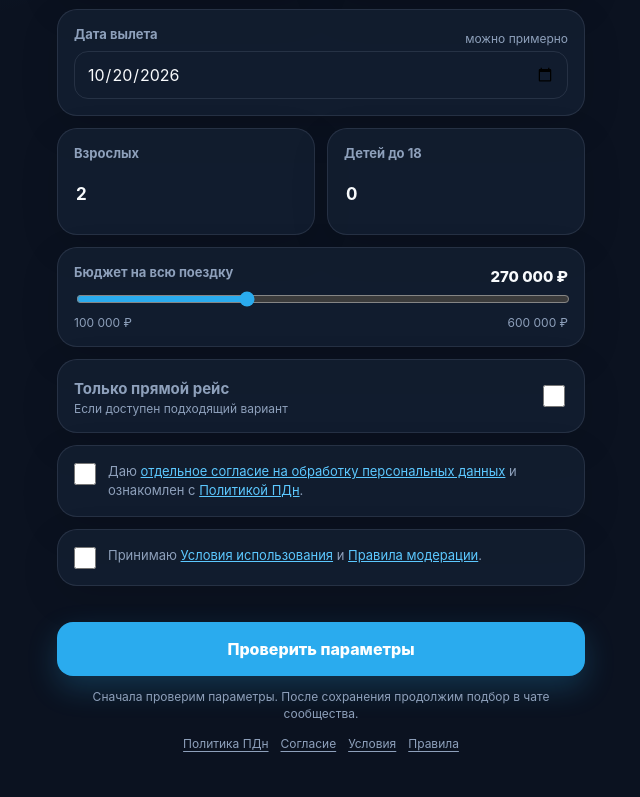
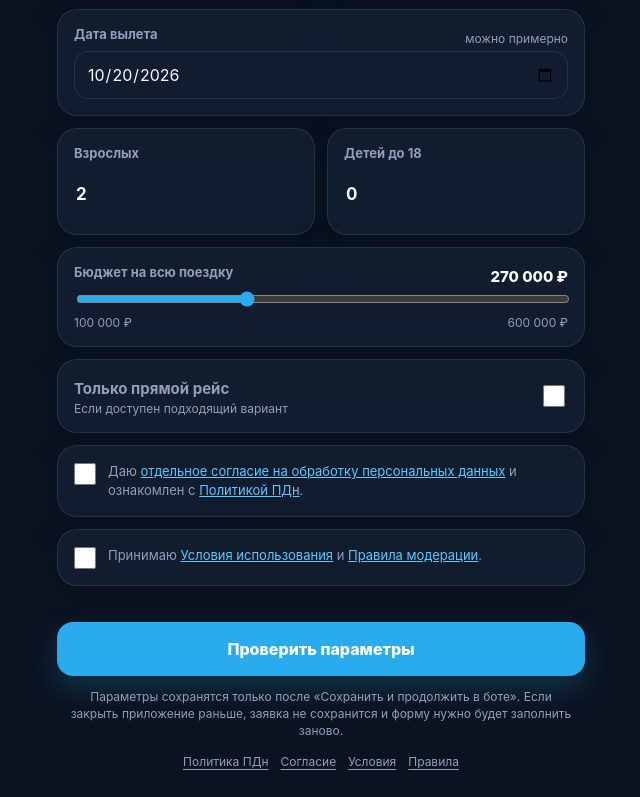
Before and after one commit to r0meo-1/turbot-arhangelsk, a browser extension: page vk-miniapp/index.html in a window 1280 px wide. Shown: the part 461-1258 px from the top of the page, without its empty margins (319-959 px from the left). Drawn offline with Linux system fonts and the light colour scheme.

Commit message:
Clarify VK Mini App reopen behavior

```diff
--- a/vk-miniapp/index.html
+++ b/vk-miniapp/index.html
@@ -109,7 +109,7 @@
 
       <p id="error" class="error" role="alert" aria-live="polite"></p>
       <button id="submit" class="primary" type="submit">Проверить параметры</button>
-      <p class="privacy-note">Сначала проверим параметры. После сохранения продолжим подбор в чате сообщества.</p>
+      <p class="privacy-note">Параметры сохранятся только после «Сохранить и продолжить в боте». Если закрыть приложение раньше, заявка не сохранится и форму нужно будет заполнить заново.</p>
       <nav class="legal-links" aria-label="Юридическая информация">
         <a href="./privacy.html" target="_blank" rel="noopener noreferrer">Политика ПДн</a>
         <a href="./consent.html" target="_blank" rel="noopener noreferrer">Согласие</a>
```
